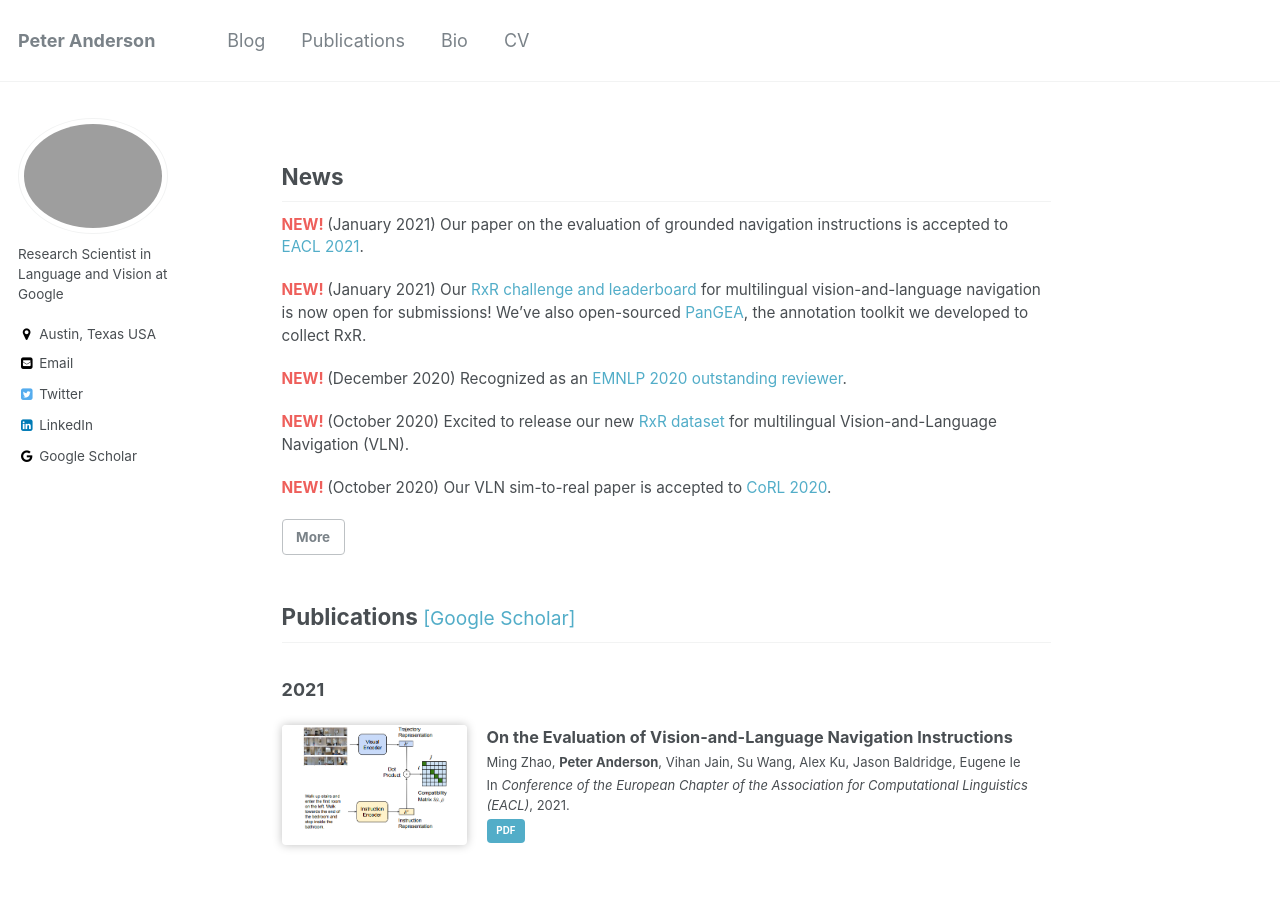
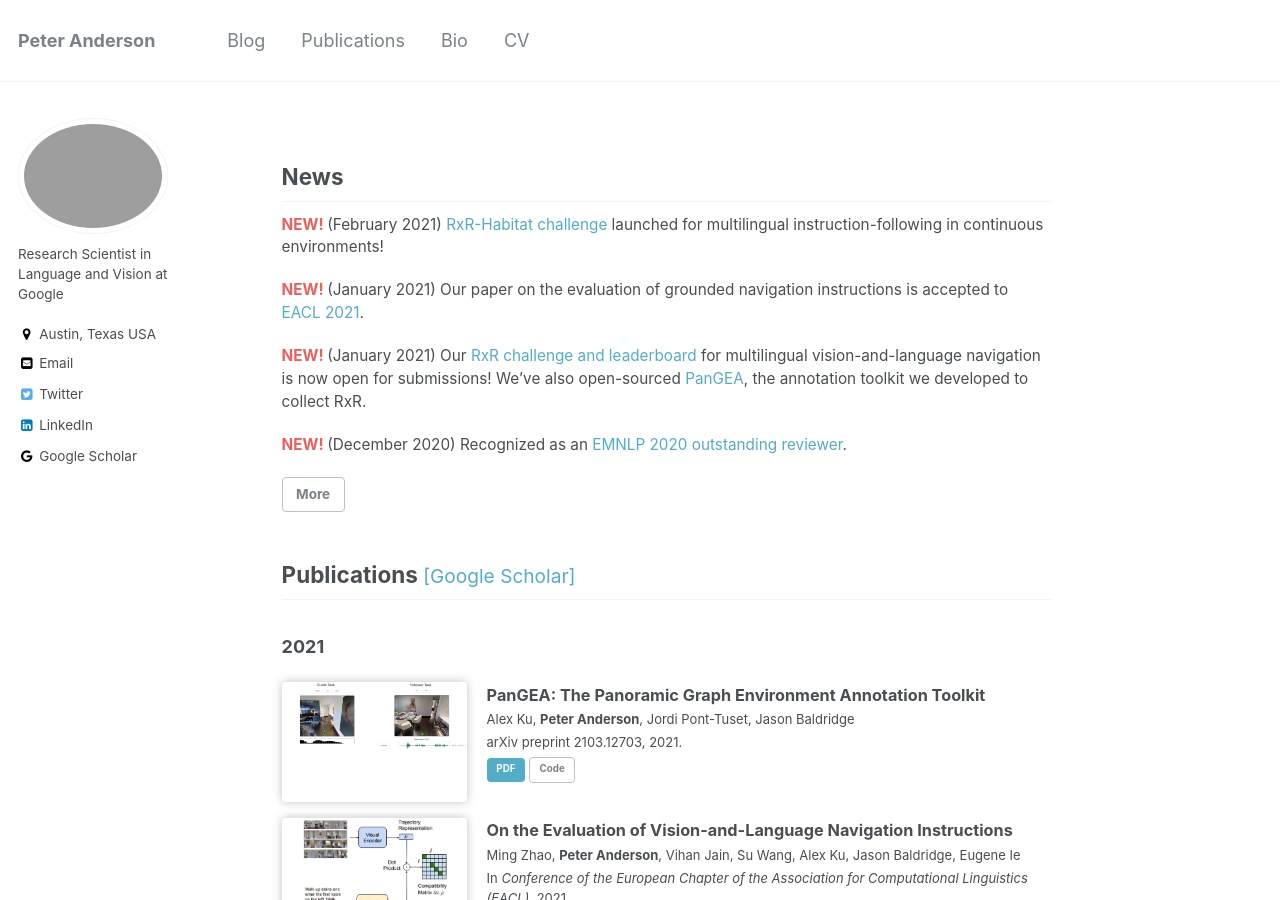
Before and after one commit to peteanderson80/peteanderson80.github.io, a Jekyll site: the page built from index.html, in a window 1280 px wide and 900 px high. Built offline with Jekyll 4.4.1, drawn with Linux system fonts in a browser that asks for light colours; a script that is not in the unit is left out; the list of posts is cut into pages by our own code.

Commit message:
Add PanGEA paper

```diff
--- a/_data/news.yml
+++ b/_data/news.yml
@@ -1,12 +1,12 @@
 # News on home page
 main:
+  - "(February 2021) [RxR-Habitat challenge](https://ai.google.com/research/rxr/habitat?active_tab=leaderboard) launched for multilingual instruction-following in continuous environments!"
   - "(January 2021) Our paper on the evaluation of grounded navigation instructions is accepted to [EACL 2021](https://2021.eacl.org/)."
   - "(January 2021) Our [RxR challenge and leaderboard](https://ai.google.com/research/rxr/) for multilingual vision-and-language navigation is now open for submissions! We've also open-sourced [PanGEA](https://github.com/google-research/pangea), the annotation toolkit we developed to collect RxR."
   - "(December 2020) Recognized as an [EMNLP 2020 outstanding reviewer](https://www.aclweb.org/anthology/2020.emnlp-main.0.pdf)."
-  - "(October 2020) Excited to release our new [RxR dataset](https://github.com/google-research-datasets/RxR) for multilingual Vision-and-Language Navigation (VLN)."
-  - "(October 2020) Our VLN sim-to-real paper is accepted to [CoRL 2020](https://www.robot-learning.org/)."
 
 all:
+  - "(February 2021) [RxR-Habitat Challenge](https://ai.google.com/research/rxr/habitat?active_tab=leaderboard) launched for multilingual instruction-following in continuous environments!"
   - "(January 2021) Our paper on the evaluation of grounded navigation instructions is accepted to [EACL 2021](https://2021.eacl.org/)."
   - "(January 2021) Our [RxR challenge and leaderboard](https://ai.google.com/research/rxr/) for multilingual vision-and-language navigation is now open for submissions! We've also open-sourced [PanGEA](https://github.com/google-research/pangea), the annotation toolkit we developed to collect RxR."
   - "(December 2020) Recognized as an [EMNLP 2020 outstanding reviewer](https://www.aclweb.org/anthology/2020.emnlp-main.0.pdf)."
--- a/_data/publications.yml
+++ b/_data/publications.yml
@@ -1,5 +1,12 @@
 # Publications on home page
 year2021:
+  - title: "PanGEA: The Panoramic Graph Environment Annotation Toolkit"
+    authors: "Alex Ku, **Peter Anderson**, Jordi Pont-Tuset, Jason Baldridge"
+    venue: "arXiv preprint 2103.12703, 2021."
+    teaser: pangea.png
+    links:
+      - "[PDF](https://arxiv.org/pdf/2103.12703.pdf){: .btn .btn--info}"
+      - "[Code](https://github.com/google-research/pangea){: .btn .btn--inverse}"
   - title: "On the Evaluation of Vision-and-Language Navigation Instructions"
     authors: "Ming Zhao, **Peter Anderson**, Vihan Jain, Su Wang, Alex Ku, Jason Baldridge, Eugene Ie"
     venue: "In *Conference of the European Chapter of the Association for Computational Linguistics (EACL)*, 2021."
```
Also changed, not shown: images/pangea.png (added).
